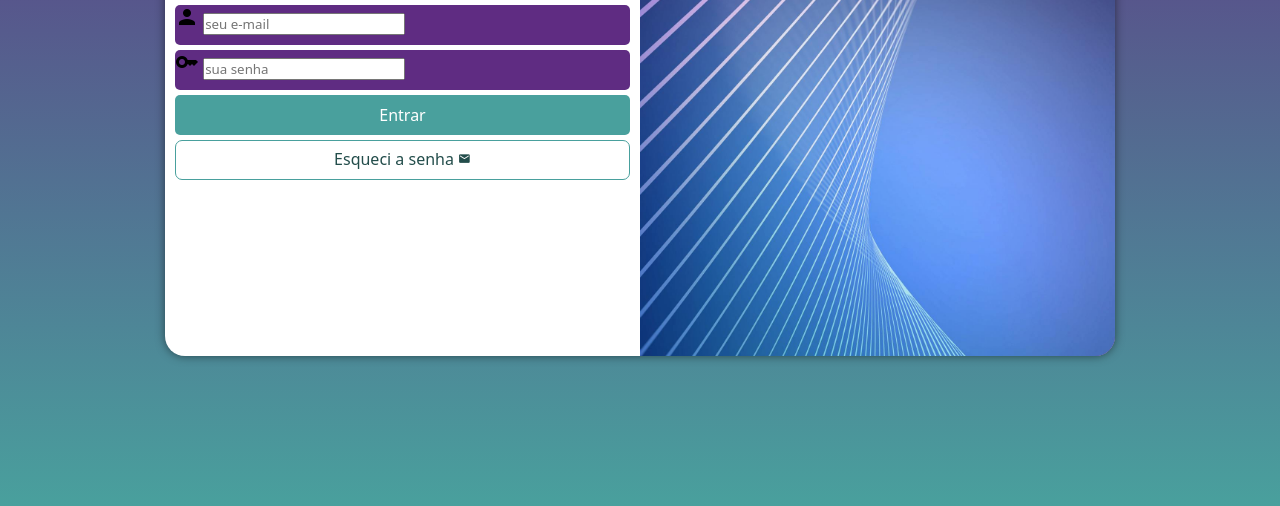
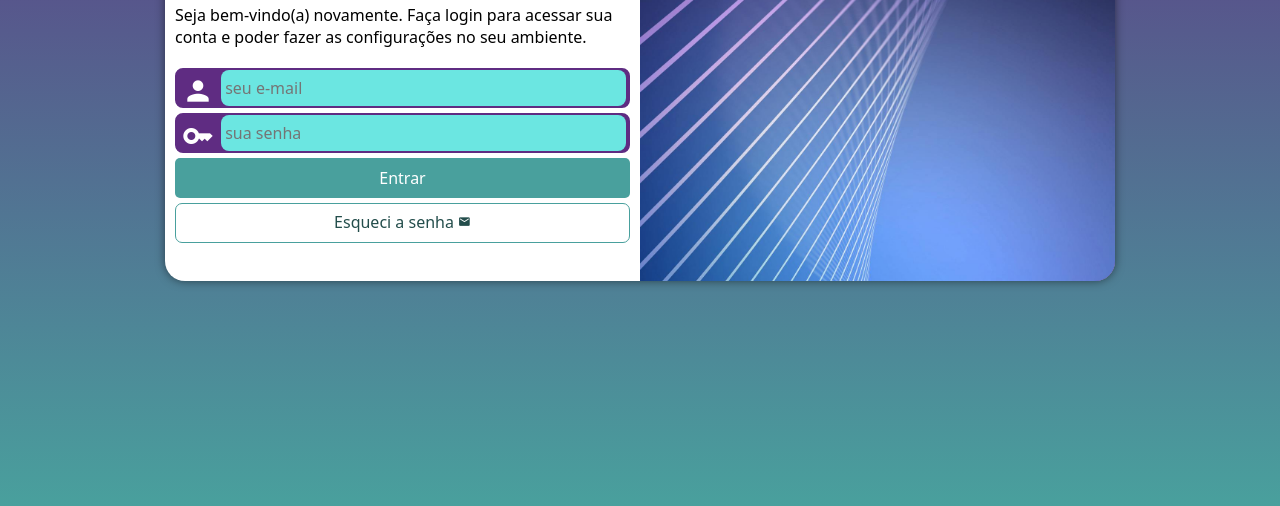
Before and after one commit to Kameira/projeto-login, a plain HTML site: page index.html in a window 1280 px wide. Shown: the part 294-800 px from the top of the page. Drawn offline with Linux system fonts and the light colour scheme.

Commit message:
Finalizando o projeto login

```diff
--- a/estilos/media-query.css
+++ b/estilos/media-query.css
@@ -7,6 +7,7 @@
 
     #login {
         width: 80vw;
+        height: 280px;
     }
 
     #login > #imagem {
@@ -20,6 +21,8 @@
         width: 70%;
     }
 
+
+
 }
 
 @media screen and (min-width: 992px) {
@@ -29,6 +32,7 @@
 
     #login {
         width: 950px;
+        height: 350px;
     }
 
     #login > #imagem {
@@ -48,7 +52,8 @@
     }
 
         #formulario > p {
-        font-size: 1.2em;
+        font-size: 1em;
+        margin: 20px 0px;
     }
 
 }
--- a/estilos/style.css
+++ b/estilos/style.css
@@ -61,17 +61,42 @@ main {
     font-size: 0.8em;
 }
 
-.campo {
+form > .campo {
     background-color: #5f2c82;
+    border: 2px solid #5f2c82;
     width: 100%;
     display: block;
     height: 40px;
-    border-radius: 5px;
+    border-radius: 8px;
     margin: 5px 0px;
 }
 
 .campo > label {
     display: none;
+}
+
+.campo > i {
+    color: white;
+    font-size: 2em;
+    width: 40px;
+    padding: 5px;
+
+}
+
+.campo > input:focus-within {
+    background-color: white;
+}
+
+.campo > input {
+    background-color: #6be6e1;
+    font-size: 1em;
+    transform: translateY(-13px);
+    width: calc(100% - 46px);
+    height: 100%;
+    border: 0px;
+    border-radius: 8px;
+    padding: 4px
+
 }
 
 form > input[type=submit] {
```
